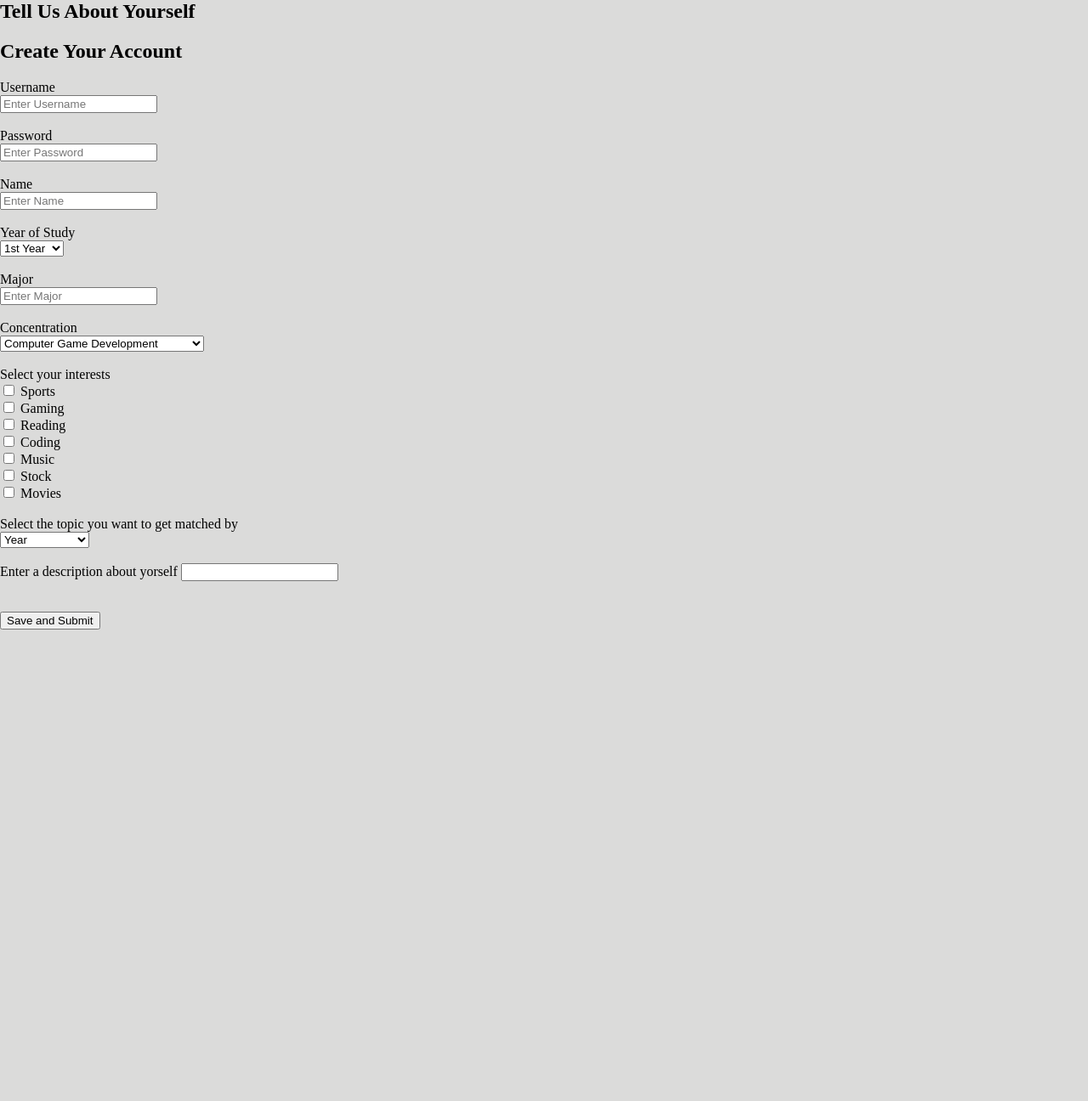
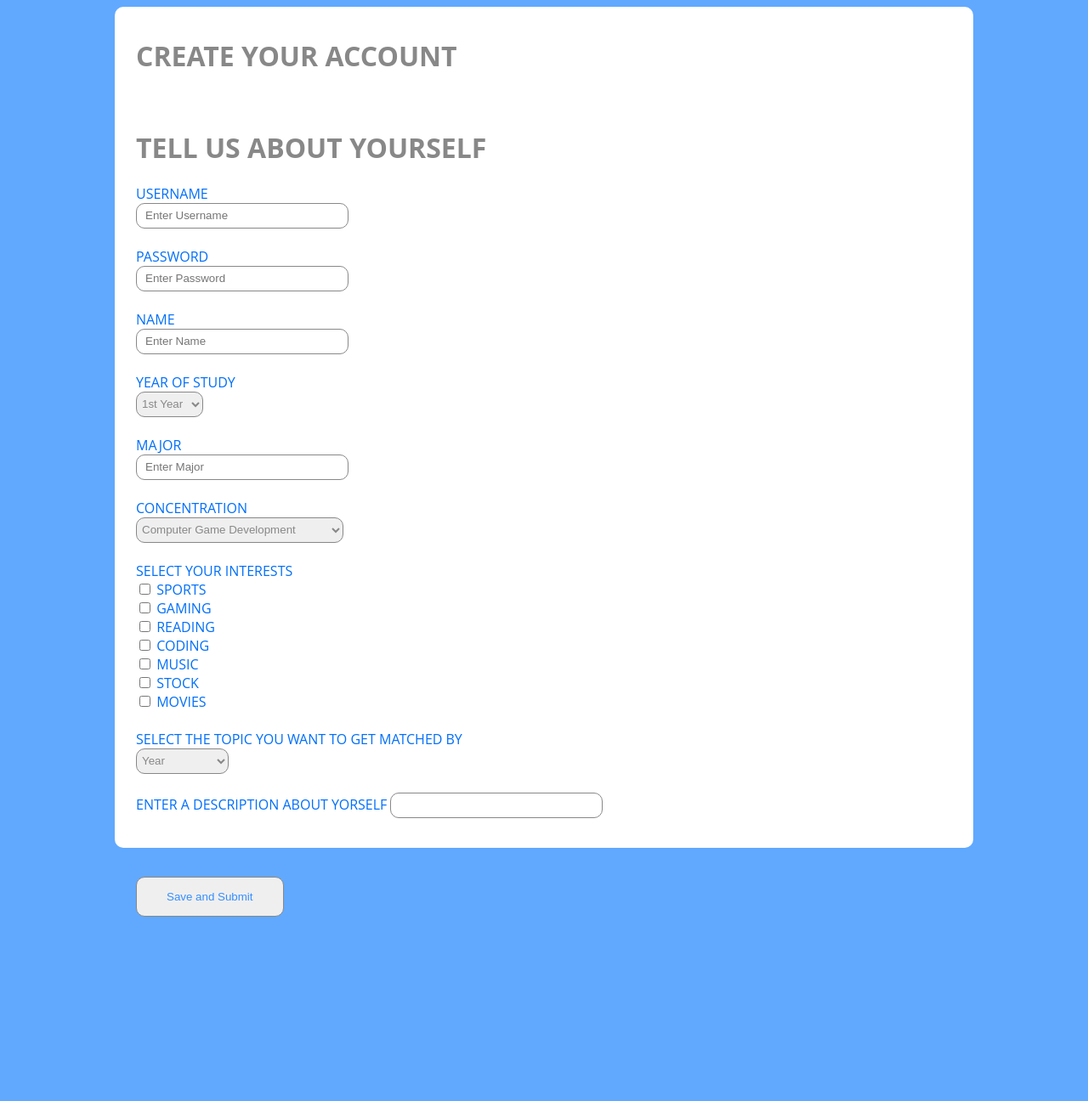
Before and after one commit to austinficzere/CalgaryHacks2021-ClosetWeebs, a Flask app: page /createAccount in a window 1280 px wide. Shown: the whole page at 85% size. Before the commit the page ends 741 px from the top, so only its background shows below. Run offline with Flask 2, Linux system fonts and the light colour scheme.

Commit message:
some more css

```diff
--- a/templates/createAccount.html
+++ b/templates/createAccount.html
@@ -5,10 +5,12 @@
 	<link href = "web.css" rel = "stylesheet">
 </head>
 
-<h2>Tell Us About Yourself</h2>
 <body>
-	<h2>Create Your Account</h2>
+	<div class="panel">
 
+	<h1 class = "label">Create Your Account</h1>
+	<br>
+	<h1 class = "label">Tell Us About Yourself</h1>
 	<form method = "POST">
 		<div class="container">
 			  <label for="username">Username</label>
@@ -16,9 +18,9 @@
 			  <input type="text" placeholder="Enter Username" name="username" required>
 		<br>
 		<br>
-			  <label for="pswd">Password</label>
+			  <label for="pswd" >Password</label>
 		<br>
-			  <input type="password" placeholder="Enter Password" name="pswd" required>
+			  <input type="password" class = "psd" placeholder="Enter Password" name="pswd" required>
 			<br>
 		<br>
 		</div>
@@ -31,7 +33,7 @@
 			<br>
       			<label for="year">Year of Study</label>
 				  <br>
-				  <select name="year+" id="year+">
+				  <select name="year+" class = "dropDown" id="year+">
     				<option value="1">1st Year</option>
     				<option value="2">2nd Year</option>
     				<option value="3">3rd Year</option>
@@ -119,10 +121,11 @@
 			<input type="text" id="descrip" name="descrip"><br><br>
 
 			<br>
-      			<button type="submit">Save and Submit</button>
+      			<button type="submit" class="button">Save and Submit</button>
 
     		</div>
 	</form>
+	</div>
 
 </body>
 </html>
--- a/templates/web.css
+++ b/templates/web.css
@@ -1,4 +1,77 @@
+html {
+    box-sizing: border-box;
+    font-family: 'Open Sans', sans-serif;
+}
 body {
-    margin: 0;
-    background-color: #DBDBDA;
+    background-color: #60a9ff;
+    display: flex;
+    justify-content: center;
+    min-height: 160vh;
+
 }
+
+.panel {
+    background-color: white;
+    border-radius: 10px;
+    padding: 15px 25px;
+    width: 100%;
+    max-width: 960px;
+    max-height: 75%;
+    display: flex;
+    flex-direction: column;
+    text-align: left;
+    text-transform: uppercase;
+	color: #016ff9;
+}
+.label {
+    color: #888;
+}
+
+input[type=text]{
+    -webkit-border-radius: 10px;
+    -moz-border-radius: 10px;
+     border-radius: 10px;
+     border: 1px solid #888;
+     color: #60a9ff;
+     width: 250px;
+     height: 30px;
+     padding-left: 10px;
+    }
+
+input[type=text]:focus {
+     outline: none;
+     border: 1px solid #e1f1ff;
+     color: #888;
+}
+
+select {
+    border:1px solid #888;
+    -webkit-border-radius: 10px;
+    -moz-border-radius: 10px;
+     border-radius: 10px;
+	height: 30px;
+    padding:2px;
+	color: #888;
+}
+
+.psd {
+-webkit-border-radius: 10px;
+    -moz-border-radius: 10px;
+     border-radius: 10px;
+     border: 1px solid #888;
+     color: #888;
+     width: 250px;
+     height: 30px;
+     padding-left: 10px;
+}
+
+.button{
+ border: 1px solid #888;
+    border-radius: 10px;
+    color: #348efe;
+    display: inline-block;
+    padding: 15px 35px;
+    text-decoration: none;
+    margin: 25px 0;
+    transition: background-color 200ms ease-in-out;
+}
```
